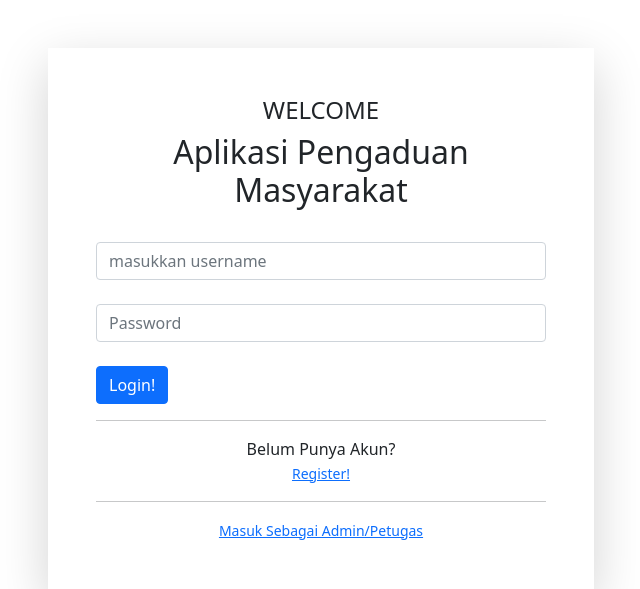
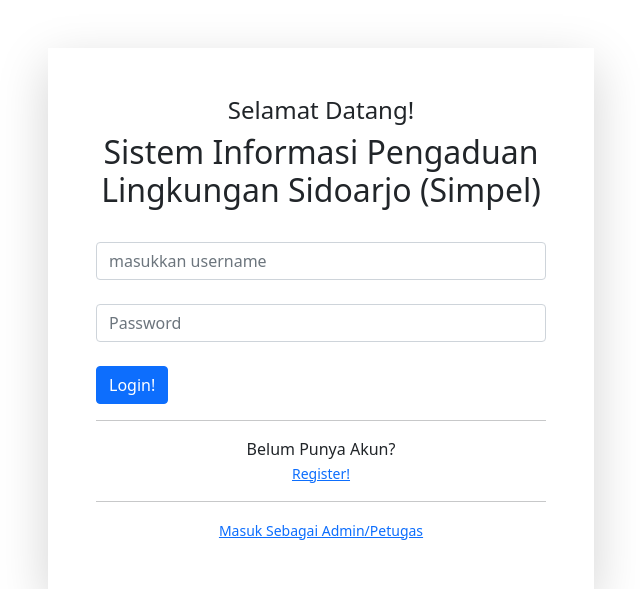
Before and after one commit to milheva/simpel, a PHP site: page / in a window 1280 px wide. Shown: the top 589 px of the page, without its empty margins (319-959 px from the left). Run offline with PHP 8.4, Linux system fonts and the light colour scheme.

Commit message:
chore: change welcome page txt

```diff
--- a/index.php
+++ b/index.php
@@ -29,7 +29,7 @@
               <div class="col-lg-12">
                 <div class="p-5">
                   <div class="text-center">
-                    <h1 class="h4">WELCOME</h1><h2>Aplikasi Pengaduan Masyarakat</h2>
+                    <h1 class="h4">Selamat Datang!</h1><h2>Sistem Informasi Pengaduan Lingkungan Sidoarjo (Simpel)</h2>
                   </div><br>
 
                   <form method="post" action="cek_login.php">
```
